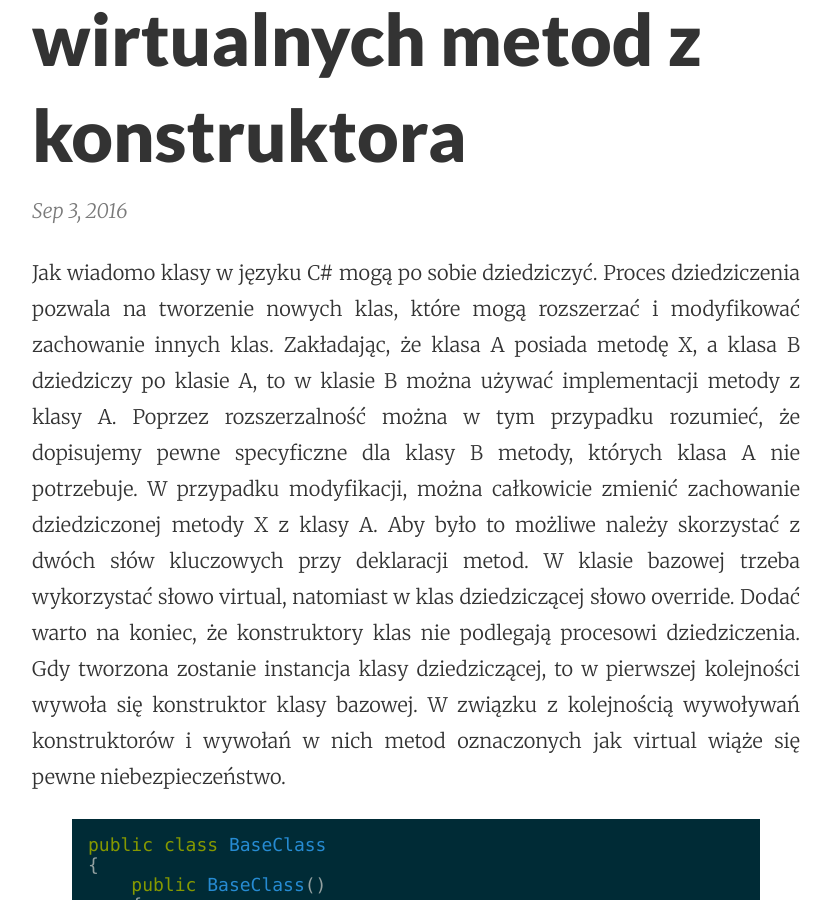
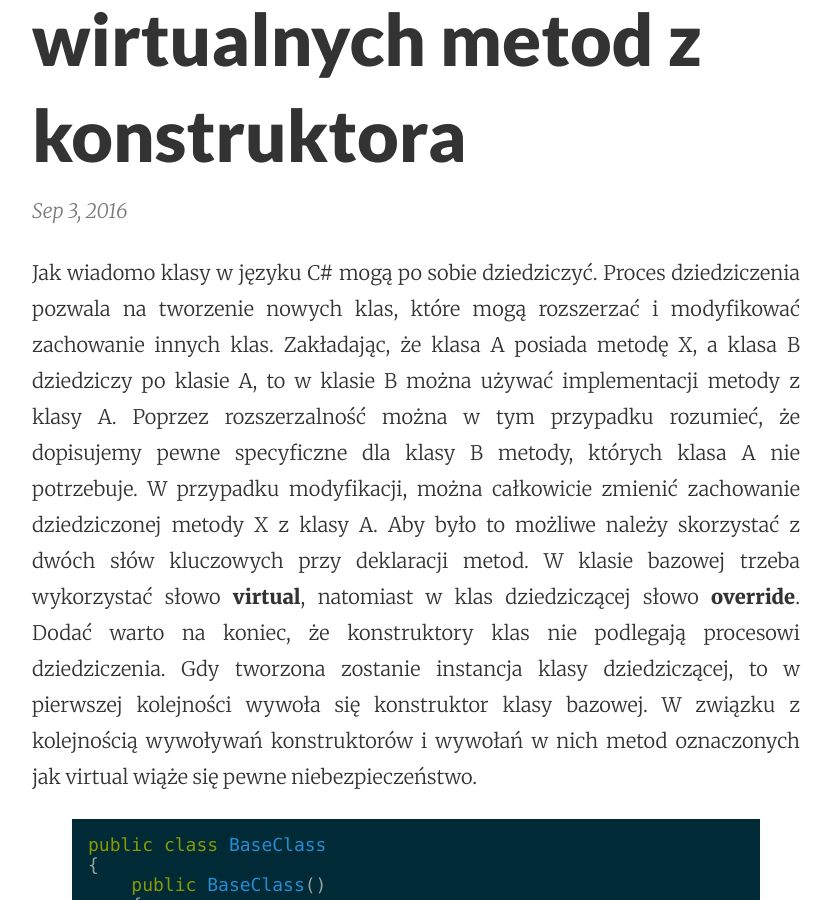
Before and after one commit to karol93/karol93.github.io, a Jekyll site: the page built from _posts/2016-09-03-wywolywanie-wirtualnych-metod-z-konstruktora.markdown, in a window 1280 px wide and 900 px high, scrolled down 276 px. Shown: the whole window, without its empty margins (224-1055 px from the left). Built offline with Jekyll 4.4.1, drawn with Linux system fonts in a browser that asks for light colours.

```diff
--- a/_posts/2016-09-03-wywolywanie-wirtualnych-metod-z-konstruktora.markdown
+++ b/_posts/2016-09-03-wywolywanie-wirtualnych-metod-z-konstruktora.markdown
@@ -3,7 +3,7 @@ published: true
 title: Wywoływanie wirtualnych metod z konstruktora
 layout: post
 ---
-Jak wiadomo klasy w języku C# mogą po sobie dziedziczyć. Proces dziedziczenia pozwala na tworzenie nowych klas, które mogą rozszerzać i modyfikować zachowanie innych klas. Zakładając, że klasa A posiada metodę X, a klasa B dziedziczy po klasie A, to w klasie B można używać implementacji metody z klasy A. Poprzez rozszerzalność można w tym przypadku rozumieć, że dopisujemy pewne specyficzne dla klasy B metody, których klasa A nie potrzebuje. W przypadku modyfikacji, można całkowicie zmienić zachowanie dziedziczonej metody X z klasy A. Aby było to możliwe należy skorzystać z dwóch słów kluczowych przy deklaracji metod. W klasie bazowej trzeba wykorzystać słowo virtual, natomiast w klas dziedziczącej słowo override. Dodać warto na koniec, że konstruktory klas nie podlegają procesowi dziedziczenia. Gdy tworzona zostanie instancja klasy dziedziczącej, to w pierwszej kolejności wywoła się konstruktor klasy bazowej. W związku z kolejnością wywoływań konstruktorów i wywołań w nich metod oznaczonych jak virtual wiąże się pewne niebezpieczeństwo.
+Jak wiadomo klasy w języku C# mogą po sobie dziedziczyć. Proces dziedziczenia pozwala na tworzenie nowych klas, które mogą rozszerzać i modyfikować zachowanie innych klas. Zakładając, że klasa A posiada metodę X, a klasa B dziedziczy po klasie A, to w klasie B można używać implementacji metody z klasy A. Poprzez rozszerzalność można w tym przypadku rozumieć, że dopisujemy pewne specyficzne dla klasy B metody, których klasa A nie potrzebuje. W przypadku modyfikacji, można całkowicie zmienić zachowanie dziedziczonej metody X z klasy A. Aby było to możliwe należy skorzystać z dwóch słów kluczowych przy deklaracji metod. W klasie bazowej trzeba wykorzystać słowo **virtual**, natomiast w klas dziedziczącej słowo **override**. Dodać warto na koniec, że konstruktory klas nie podlegają procesowi dziedziczenia. Gdy tworzona zostanie instancja klasy dziedziczącej, to w pierwszej kolejności wywoła się konstruktor klasy bazowej. W związku z kolejnością wywoływań konstruktorów i wywołań w nich metod oznaczonych jak virtual wiąże się pewne niebezpieczeństwo.
 
 {% highlight csharp %}
 public class BaseClass
```
